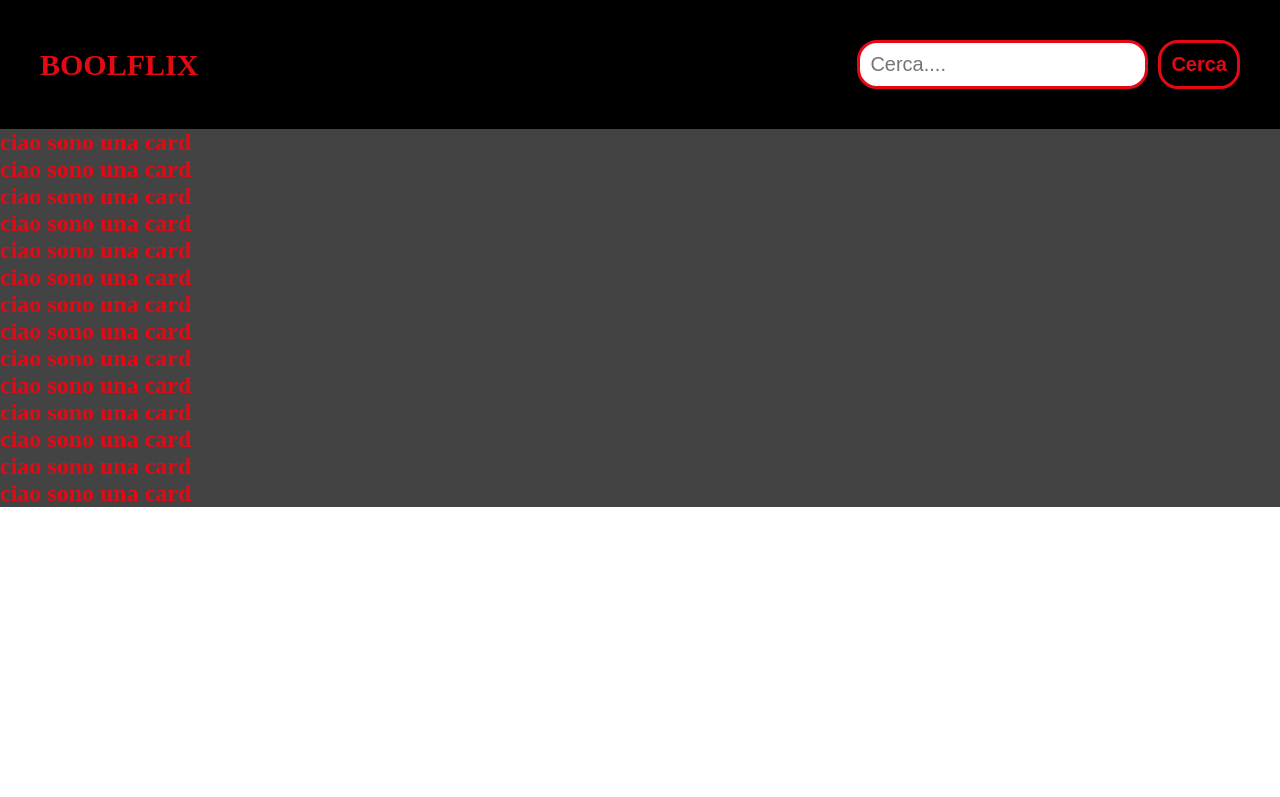
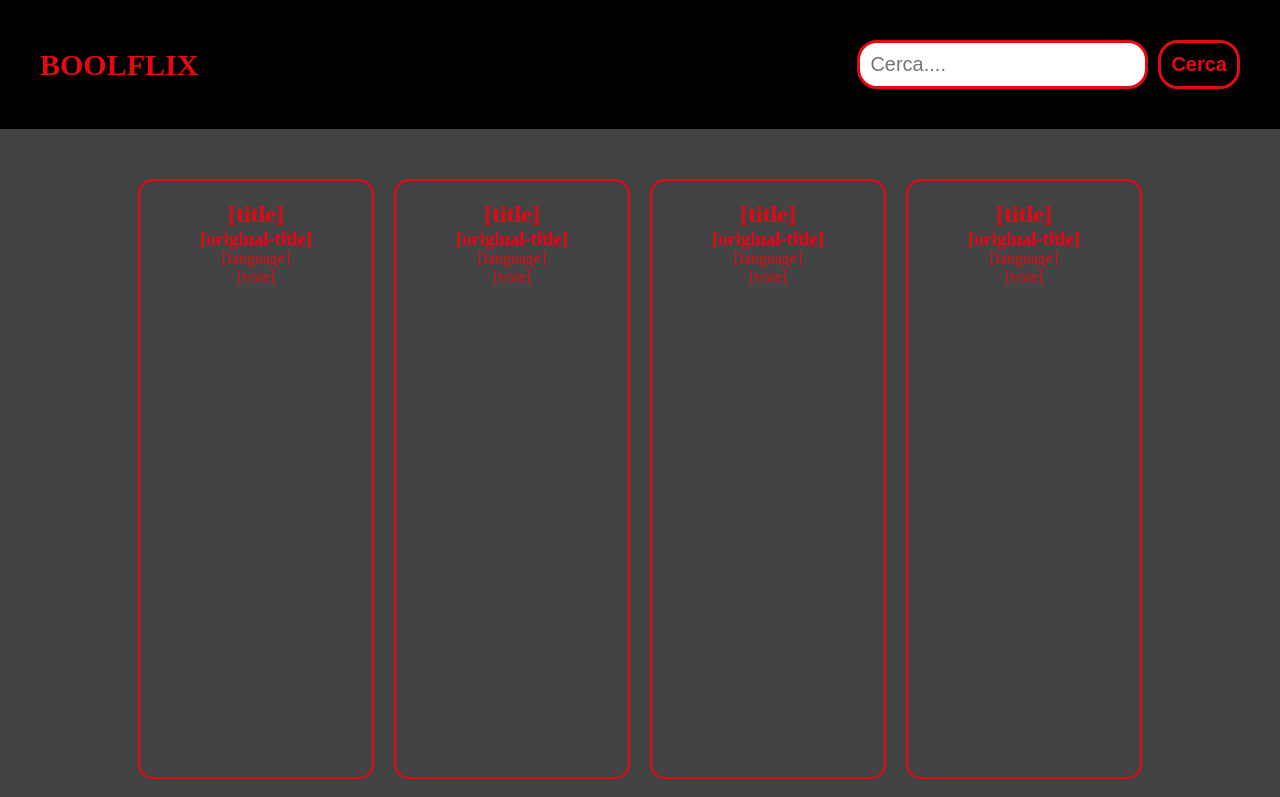
Before and after one commit to Gabriele-Cavallo/vite-boolflix, a Vue app: page / in a window 1280 px wide. Shown: the top 797 px of the page. Built offline with nearby package versions, Linux system fonts and the light colour scheme.

Commit message:
feat: create SingleCard template

```diff
--- a/index.html
+++ b/index.html
@@ -4,7 +4,7 @@
     <meta charset="UTF-8" />
     <link rel="icon" type="image/svg+xml" href="/vite.svg" />
     <meta name="viewport" content="width=device-width, initial-scale=1.0" />
-    <title>Vite + Vue</title>
+    <title>Vite Boolflix</title>
   </head>
   <body>
     <div id="app"></div>
--- a/src/components/AppMainCardsContainer.vue
+++ b/src/components/AppMainCardsContainer.vue
@@ -10,8 +10,8 @@ import SingleCard from './SingleCard.vue';
 
 <template>
     <section class="cards-container">
-        <div class="contaier">
-            <ul>
+        <div class="container">
+            <ul class="d-flex d-wrap">
                 <SingleCard></SingleCard>
                 <SingleCard></SingleCard>
                 <SingleCard></SingleCard>
@@ -36,5 +36,6 @@ import SingleCard from './SingleCard.vue';
 
 .cards-container{
     background-color: #434343;
+    padding: 40px 0;
 }
 </style>
--- a/src/components/SingleCard.vue
+++ b/src/components/SingleCard.vue
@@ -5,7 +5,12 @@ export default{
 </script>
 
 <template>
-    <h2 class="card">ciao sono una card</h2>
+    <div class="card">
+        <h2>[title]</h2>
+        <h3>[original-title]</h3>
+        <div>[language]</div>
+        <div>[vote]</div>
+    </div>
 </template>
 
 <style scoped lang="scss">
@@ -13,5 +18,12 @@ export default{
 
 .card{
     color: $primary-color;
+    border: 2px solid $primary-color;
+    border-radius: 15px;
+    width: calc((100% / 4) - 20px);
+    height: 600px;
+    margin: 10px;
+    text-align: center;
+    padding: 20px 0;
 }
 </style>
```
